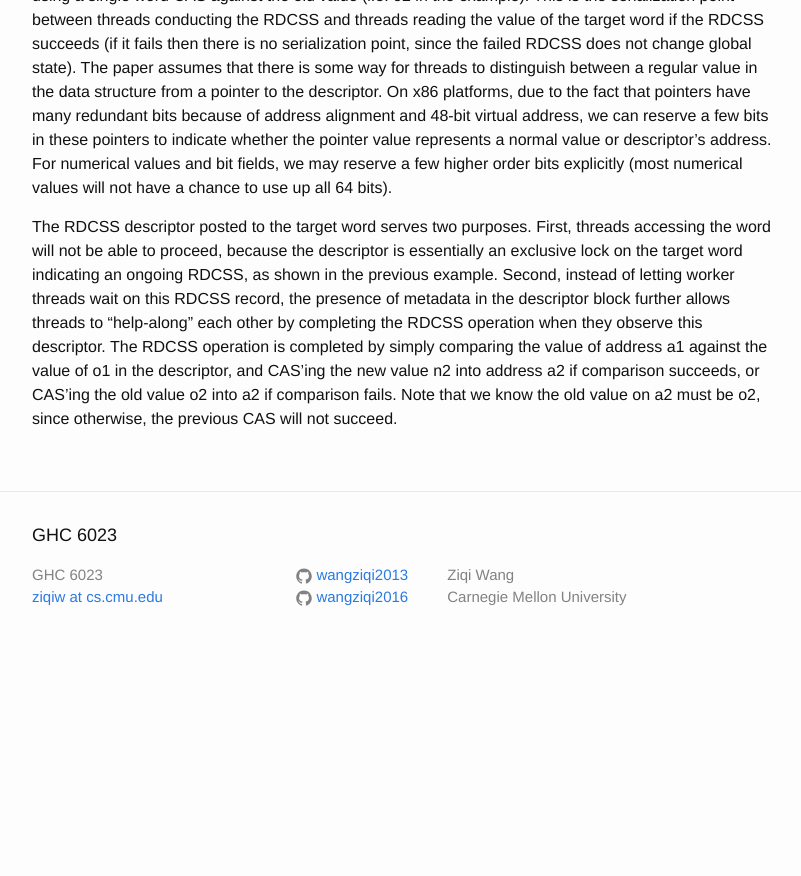
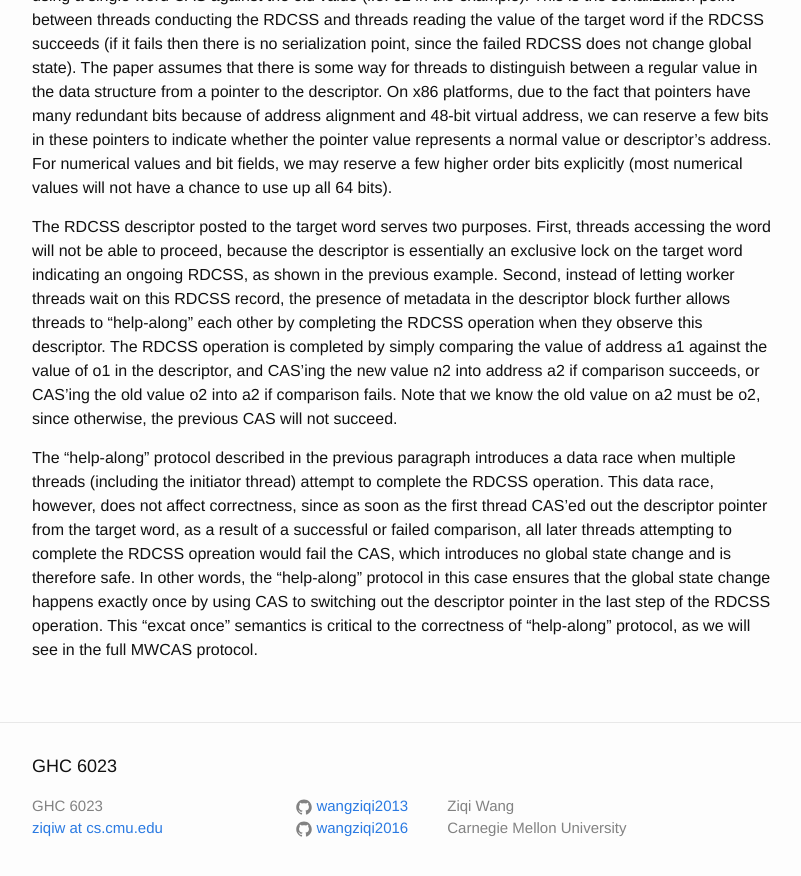
Before and after one commit to wangziqi2013/wangziqi2013.github.io, a Jekyll site: the page built from _posts/2019-11-08-mwcas.markdown, in a window 1280 px wide and 900 px high, scrolled down 2694 px. Shown: the top 876 px of the window, without its empty margins (238-1039 px from the left). Built offline with Jekyll 4.4.1, drawn with Linux system fonts in a browser that asks for light colours; before the commit the page ends 3363 px from its top, so only the background shows below that.

Commit message:
Adding correctness

```diff
--- a/_posts/2019-11-08-mwcas.markdown
+++ b/_posts/2019-11-08-mwcas.markdown
@@ -118,3 +118,12 @@ the descriptor block further allows threads to "help-along" each other by comple
 this descriptor. The RDCSS operation is completed by simply comparing the value of address a1 against the value of o1 in
 the descriptor, and CAS'ing the new value n2 into address a2 if comparison succeeds, or CAS'ing the old value o2 into a2
 if comparison fails. Note that we know the old value on a2 must be o2, since otherwise, the previous CAS will not succeed.
+
+The "help-along" protocol described in the previous paragraph introduces a data race when multiple threads (including
+the initiator thread) attempt to complete the RDCSS operation. This data race, however, does not affect correctness,
+since as soon as the first thread CAS'ed out the descriptor pointer from the target word, as a result of a successful
+or failed comparison, all later threads attempting to complete the RDCSS opreation would fail the CAS, which introduces
+no global state change and is therefore safe. In other words, the "help-along" protocol in this case ensures that the
+global state change happens exactly once by using CAS to switching out the descriptor pointer in the last step of the
+RDCSS operation. This "excat once" semantics is critical to the correctness of "help-along" protocol, as we will see
+in the full MWCAS protocol.
```
